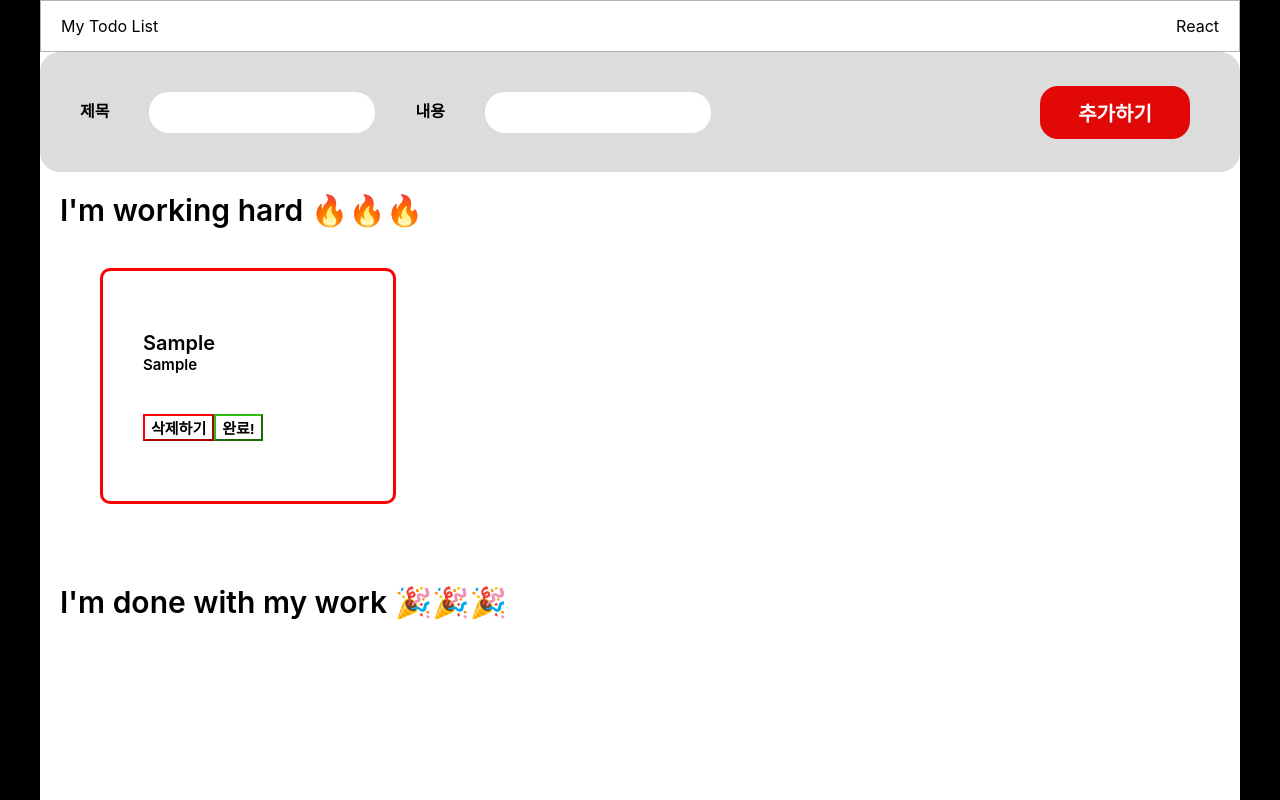
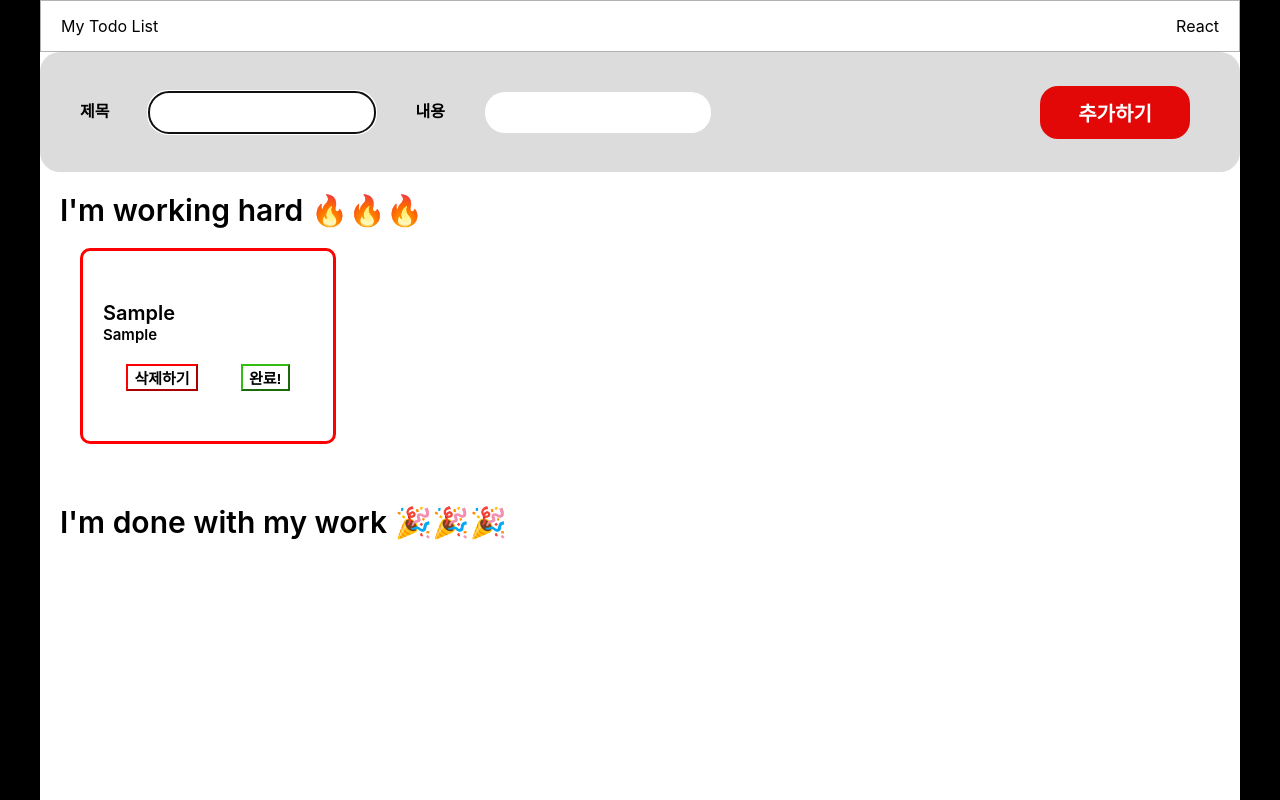
Before and after one commit to LuisKlopp/week-3-react-basic, a React (Create React App) app: page / in a window 1280 px wide. Both pictures are taken after typing "Sample", "Sample" into the empty fields and a click on the button "추가하기". Built offline with nearby package versions, Linux system fonts and the light colour scheme.

Commit message:
i am done

```diff
--- a/src/components/form/Form.jsx
+++ b/src/components/form/Form.jsx
@@ -6,36 +6,54 @@ import { useState } from 'react';
 
 function Form({arr, setArr}) {
 
+
+
+
   let [ id, setId ] = useState(0);
 
   const increase_id = () => {
     setId(id + 1);
   }
+  const set_arr = () => {
+
+
+    let title = document.querySelector('.title')
+    let content = document.querySelector('.content')
+    let arr_1 = [...arr]
+    let obj = {
+      key : id,
+      title : title.value,
+      content : content.value,
+      isDone : '완료!'
+    }
+
+    if (title.value !== '' && content.value !== '') {
+
+      increase_id();
+      arr_1.push(obj)
+      setArr(arr_1)
+      title.value = '';
+      content.value = '';
+    } else {
+      alert('제목과 내용칸을 전부 채워주세요!')
+    }
+
+    document.querySelector(".title").focus();
+  }
+
+
 
   return (
     <div className="form-box">
       <div className="items-1">
         <span>제목</span>
-        <input type="text" className="title"></input>
+        <input type="text" className="title" autoFocus></input>
         <span>내용</span>
         <input type="text" className="content"></input>
       </div>
       <div className="items-2">
         <button onClick={() => {
-          let title = document.querySelector('.title')
-          let content = document.querySelector('.content')
-          let arr_1 = [...arr]
-          increase_id();
-          let obj = {
-            key : id,
-            title : title.value,
-            content : content.value,
-            isDone : '완료!'
-          }
-          arr_1.push(obj)
-          setArr(arr_1)
-          title.value = '';
-          content.value = '';
+          set_arr()
         }}>추가하기</button>
       </div>
     </div>
--- a/src/components/list/List.jsx
+++ b/src/components/list/List.jsx
@@ -5,7 +5,36 @@ import Todo from '../todo/Todo';
 
 function List({arr, setArr}) {
 
-  const map_arr = arr.map((todo, i) => (<Todo arr={arr} setArr={setArr} todo={todo} i={i}/>))
+
+
+  const set_btn = (todo) => {
+
+    let new_arr = arr;
+
+    let new_obj = new_arr.map(user => {
+        if ( user.key === todo.key ) {
+          if (user.isDone === '완료!') {
+            return (
+              {...user, isDone : '취소!'}
+            )
+          } else {
+            return (
+              {...user, isDone : '완료!'}
+            )
+          }
+        } else {
+          return {...user}
+        }
+      })
+
+    setArr(new_obj);
+  }
+
+
+  const working_filter = arr.filter((element) => { return element.isDone === '완료!' })
+  const done_filter = arr.filter((element) => { return element.isDone === '취소!' })
+  const map_arr = working_filter.map((todo, i) => (<Todo set_btn={set_btn} todo={todo} key={i}/>))
+  const done_arr = done_filter.map((todo, i) => (<Todo set_btn={set_btn} todo={todo} key={i}/>))
 
   return (
 
@@ -16,7 +45,9 @@ function List({arr, setArr}) {
           I'm working hard 🔥🔥🔥
         </span>
         <div className="map-list">
-        {map_arr}
+          {
+           map_arr
+          }
         </div>
       </div>
       <div className="list-2">
@@ -24,7 +55,9 @@ function List({arr, setArr}) {
         I'm done with my work 🎉🎉🎉
         </span>
         <div className="map-list">
-
+          {
+            done_arr
+          }
         </div>
       </div>
     </div>
--- a/src/components/list/list.css
+++ b/src/components/list/list.css
@@ -3,9 +3,14 @@
   font-weight: 600;
 }
 
-.list-box div {
+.list-1{
   padding:20px;
 }
+
+.list-2 {
+  padding:20px;
+}
+
 
 .map-list {
   display: flex;
--- a/src/components/todo/Todo.jsx
+++ b/src/components/todo/Todo.jsx
@@ -5,11 +5,7 @@ import { useState } from 'react';
 
 
 
-function Todo({arr, setArr, todo, i}) {
-
-  // const set_arr = (e) => {
-
-  // };
+function Todo({todo, set_btn}) {
 
 
   return (
@@ -25,7 +21,7 @@ function Todo({arr, setArr, todo, i}) {
         }
         }>삭제하기</button>
         <button onClick={(e) => {
-          console.log(e.target)
+          set_btn(todo);
         }}>{todo.isDone}</button>
       </div>
     </div>
--- a/src/components/todo/todo.css
+++ b/src/components/todo/todo.css
@@ -19,7 +19,7 @@ body {
 .div-span {
   display: flex;
   flex-direction: column;
-  margin-left:0px;
+  margin-left:20px;
 }
 
 
@@ -35,7 +35,8 @@ body {
 .div-button {
   width:100%;
   display: flex;
-  justify-content: left;
+  padding:20px 0px 0px 0px;
+  justify-content: space-evenly;
 }
 
 .div-button > button {
```
Also changed, not shown: src/App.js (line endings or trailing spaces).
